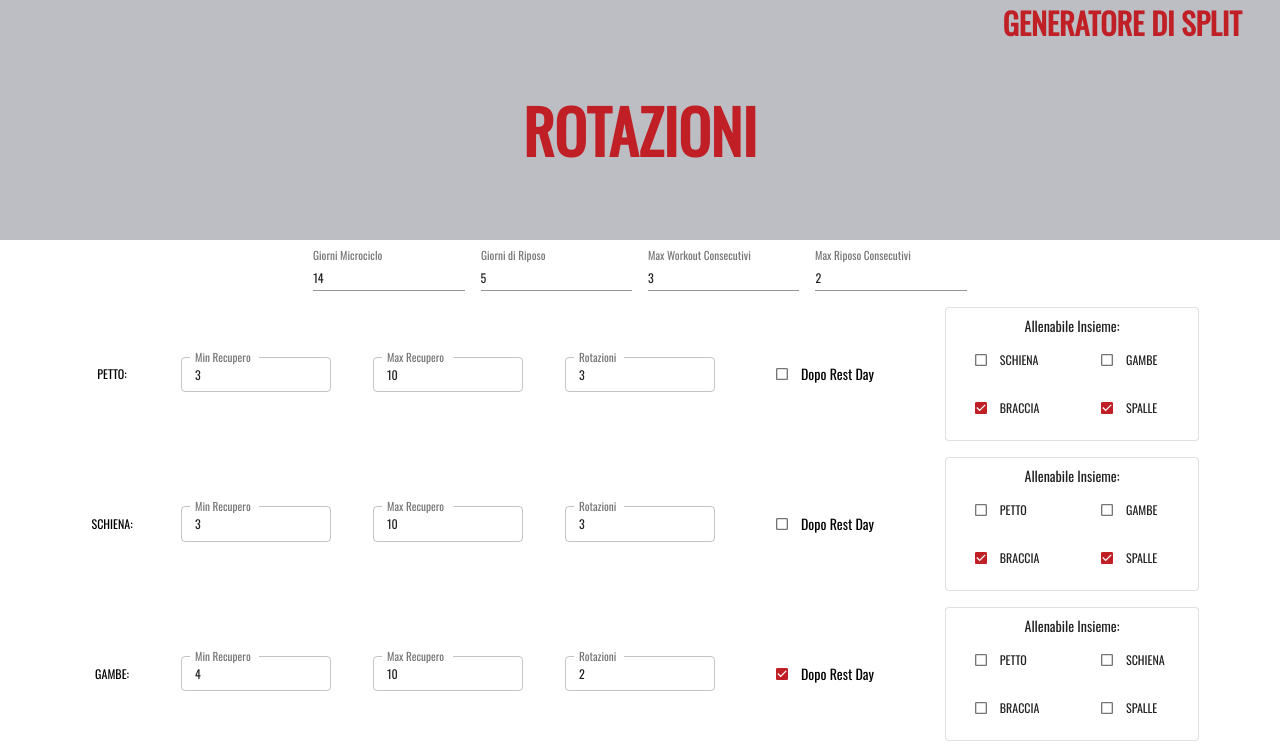
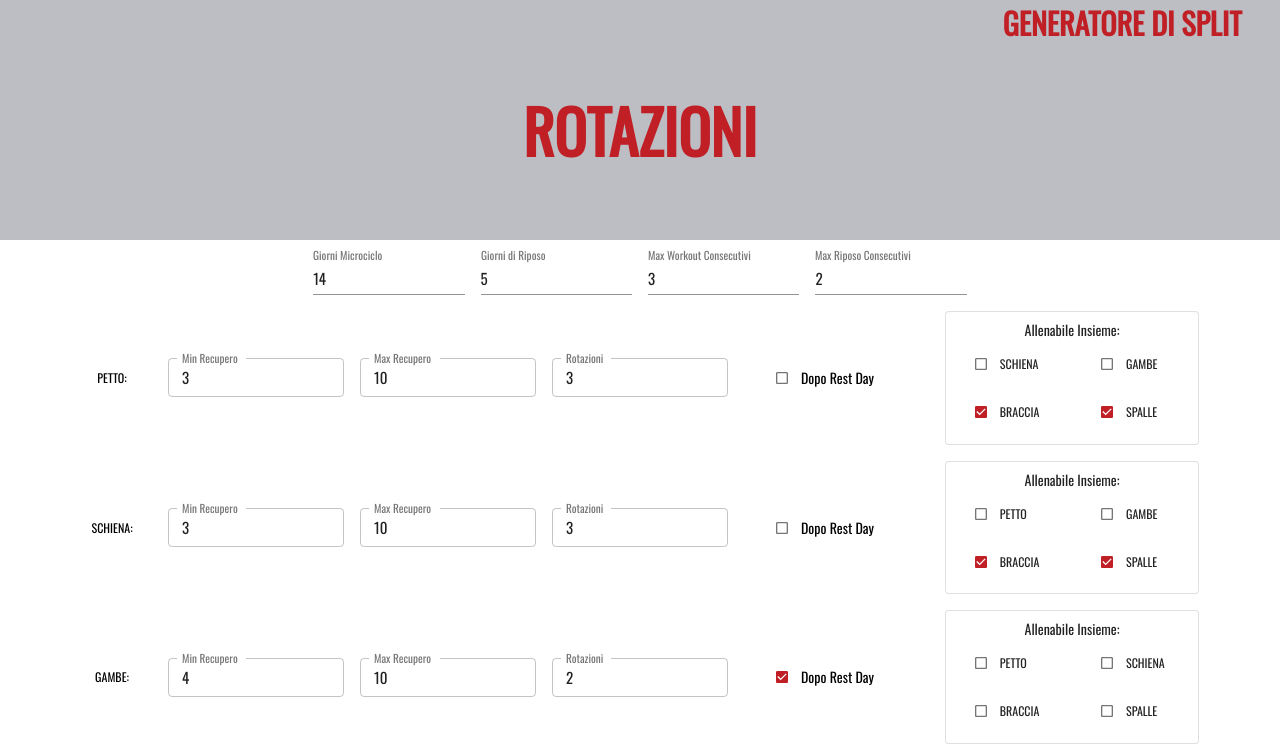
Before and after one commit to crybot/Rotazioni, a React (Create React App) app in the folder client/: page / in a window 1280 px wide. Shown: the top 755 px of the page. Built offline with nearby package versions, Linux system fonts and the light colour scheme.

Commit message:
Increase font and textfield size

```diff
--- a/client/src/App.js
+++ b/client/src/App.js
@@ -28,7 +28,7 @@ const theme = createMuiTheme({
       size: "small",
     },
     MuiTextField: {
-      inputProps: {style: {fontSize: 12}}, // font size of input text
+      inputProps: {style: {fontSize: 15}}, // font size of input text
       InputLabelProps: {style: {fontSize: 15}}, // font size of input label
     },
   },
--- a/client/src/InputGroup.js
+++ b/client/src/InputGroup.js
@@ -10,8 +10,6 @@ const useStyles = makeStyles((theme) => ({
     margin: '0px',
   },
   textField: {
-    maxWidth: '150px',
-    minWidth: '100px',
   },
 }));
 
```
